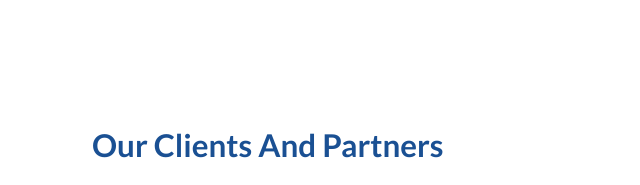
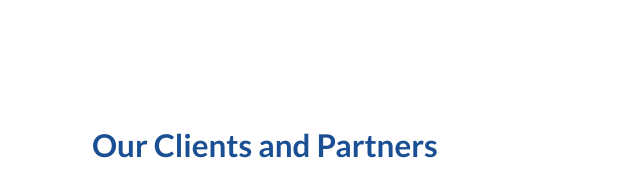
Before and after one commit to gulfwww/ecg, a website: page dist/index.html in a window 1280 px wide. Shown: the part 1680-1865 px from the top of the page, 596-1236 px from the left. Drawn offline with nearby package versions, Linux system fonts and the light colour scheme.

Commit message:
update the text

```diff
--- a/dist/index.html
+++ b/dist/index.html
@@ -160,7 +160,7 @@
             <p class="sub-header text-blue fw-bold text-uppercase d-none mb-1">
               Suppliers & Our Clients
             </p>
-            <h2 class="header-title text-blue fw-bold text-capitalize mb-4">
+            <h2 class="header-title text-blue fw-bold mb-4">
               Our Clients and Partners
             </h2>
             <ul class="theme-default mb-5 m-0 p-0">
```
